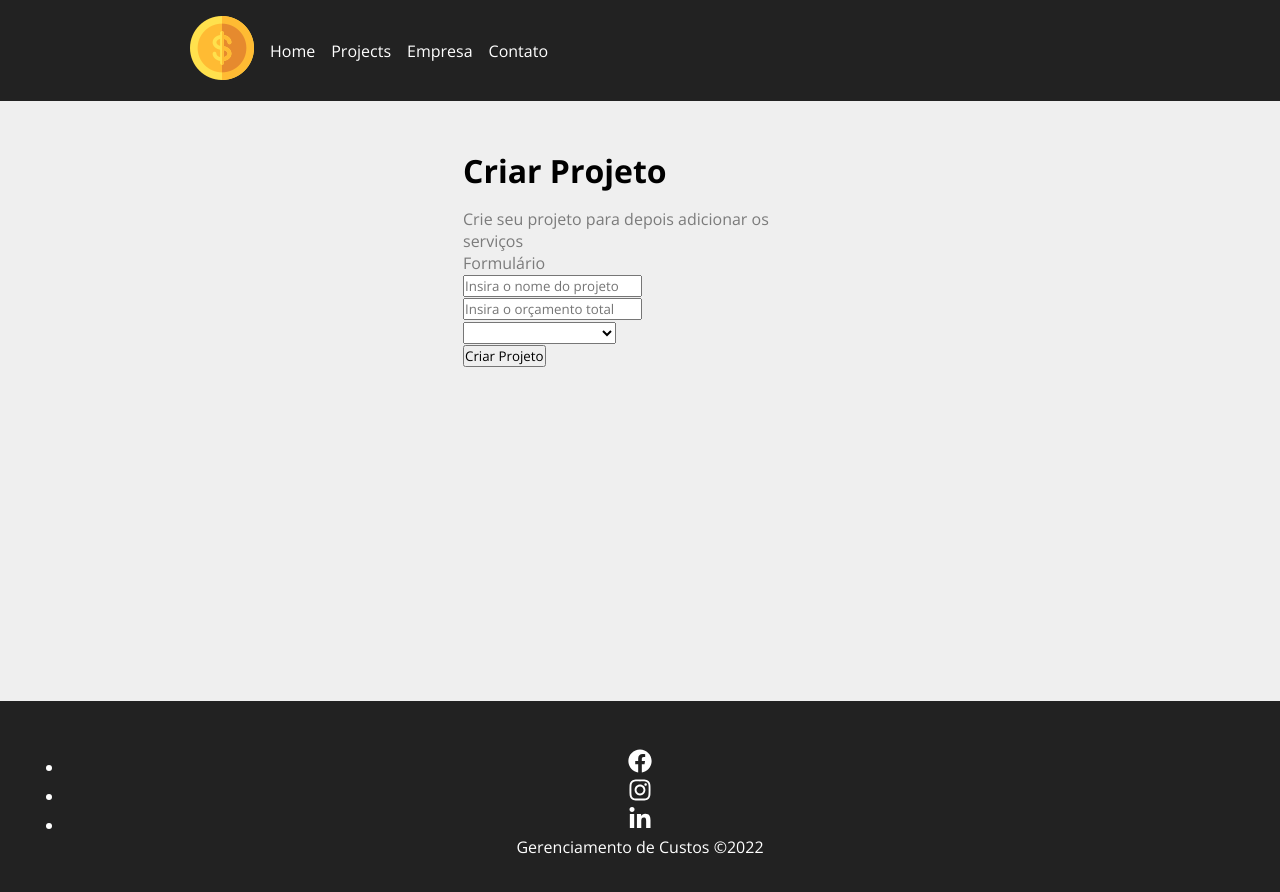
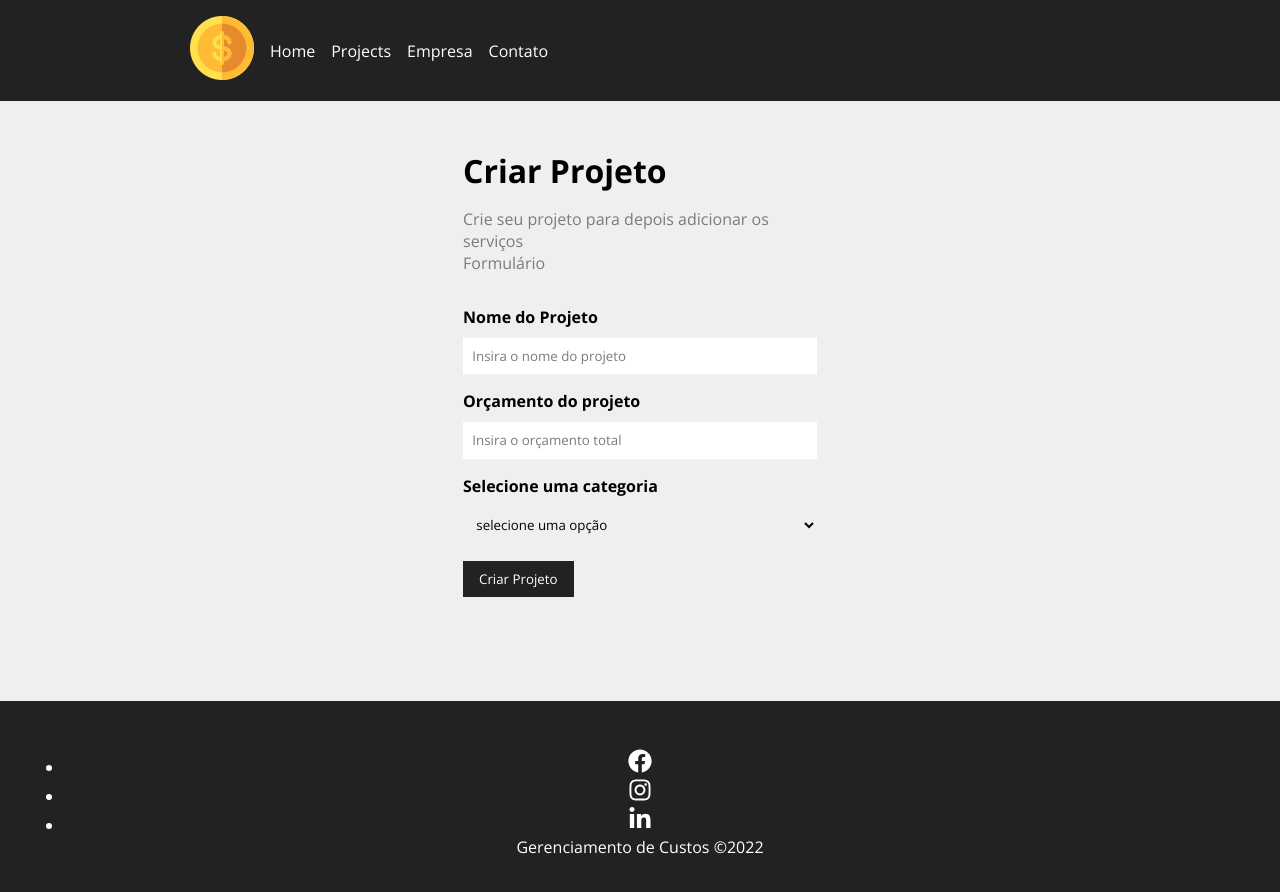
Before and after one commit to aldo-pereira22/gerenciamento-de-projetos, a React (Create React App) app: page /newprojects in a window 1280 px wide. Shown: the top 892 px of the page. Built offline with nearby package versions, Linux system fonts and the light colour scheme.

Commit message:
Formulário de criação de projeto

```diff
--- /dev/null
+++ b/src/components/form/Input.jsx
@@ -0,0 +1,12 @@
+import styles from './Input.module.css'
+
+function Input({ type, text, name, placeholder, handleOnChange, value }) {
+    return (
+        <div className={styles.form_control}>
+            <label htmlFor={name}> {text} </label>
+            <input type={type} name={name} id={name} value={value} placeholder={placeholder} onChange={handleOnChange} />
+        </div>
+    )
+}
+
+export default Input
--- /dev/null
+++ b/src/components/form/Input.module.css
@@ -0,0 +1,20 @@
+.form_control{
+    display: flex;
+    flex-direction: column;
+    margin-bottom: 1em;
+}
+
+.form_control label {
+    margin-bottom: .6em;
+    font-weight: bold;
+}
+
+.form_control input {
+    padding: .7em;
+    border-radius: 0;
+    border: none;
+}
+
+.form_control input::placeholder{
+    color: #7b7b7b;
+}
--- /dev/null
+++ b/src/components/form/Select.jsx
@@ -0,0 +1,16 @@
+import styles from './Select.module.css'
+
+function Select({ text, name, options, handleOnChange, value }) {
+    return (
+        <div className={styles.form_control}>
+            <label htmlFor={name}> {text} </label>
+            <select
+                name={name}
+                id={name}
+
+            > <option value=""> selecione uma opção</option></select>
+        </div>
+    )
+}
+
+export default Select
--- /dev/null
+++ b/src/components/form/Select.module.css
@@ -0,0 +1,16 @@
+.form_control{
+    display: flex;
+    flex-direction: column;
+    margin-bottom: 1em;
+}
+
+.form_control label {
+    margin-bottom: .6em;
+    font-weight: bold;
+}
+
+.form_control select {
+    padding: .7em;
+    border-radius: 0;
+    border: none;
+}
--- /dev/null
+++ b/src/components/form/SubmitButton.jsx
@@ -0,0 +1,12 @@
+import styles from './SubmitButton.module.css'
+
+function SubmitButton({ text }) {
+    return (
+        <div >
+            <button className={styles.btn}> {text} </button>
+
+        </div>
+    )
+}
+
+export default SubmitButton
--- /dev/null
+++ b/src/components/form/SubmitButton.module.css
@@ -0,0 +1,13 @@
+.btn {
+    background-color: #222;
+    color: #FFF;
+    padding: 0.7em 1.2em;
+    text-decoration: none;
+    transition: .5s;
+    cursor: pointer;
+    border: none;
+}
+
+.btn:hover{
+    color: #FFBB33;
+}
--- a/src/components/pages/NewProject.jsx
+++ b/src/components/pages/NewProject.jsx
@@ -7,7 +7,7 @@
             <h1>Criar Projeto</h1>
             <p>Crie seu projeto para depois adicionar os serviços</p>
             <p>Formulário</p>
-            <ProjectForm />
+            <ProjectForm btnText="Criar Projeto" />
         </div>
 
     )
--- a/src/components/project/ProjectForm.jsx
+++ b/src/components/project/ProjectForm.jsx
@@ -1,26 +1,17 @@
-function ProjectForm() {
+import Input from '../form/Input'
+import Select from '../form/Select'
+import SubmitButton from '../form/SubmitButton'
+import styles from './ProjectForm.module.css'
+function ProjectForm({btnText}) {
     return (
-        <form action="">
+        <form className={styles.form}>
+            <Input type="text" text="Nome do Projeto" name="name" placeholder="Insira o nome do projeto" />
 
-            <div>
+            <Input type="number" text="Orçamento do projeto" name="budget" placeholder="Insira o orçamento total" />
 
-                <input type="text" placeholder="Insira o nome do projeto" />
-            </div>
-            <div>
+            <Select name="category_id" text="Selecione uma categoria"  />
 
-                <input type="number" placeholder="Insira o orçamento total" />
-            </div>
-
-            <div>
-
-                <select name="categor_id">
-                    <option disabled value="">Selecione a categoria</option>
-                </select>
-            </div>
-
-            <div>
-                <input type="submit" value="Criar Projeto" />
-            </div>
+            <SubmitButton  text={btnText} />
 
         </form>
     )
--- /dev/null
+++ b/src/components/project/ProjectForm.module.css
@@ -0,0 +1,4 @@
+.form {
+    width: 100%;
+    margin: 2em 0;
+}
```
